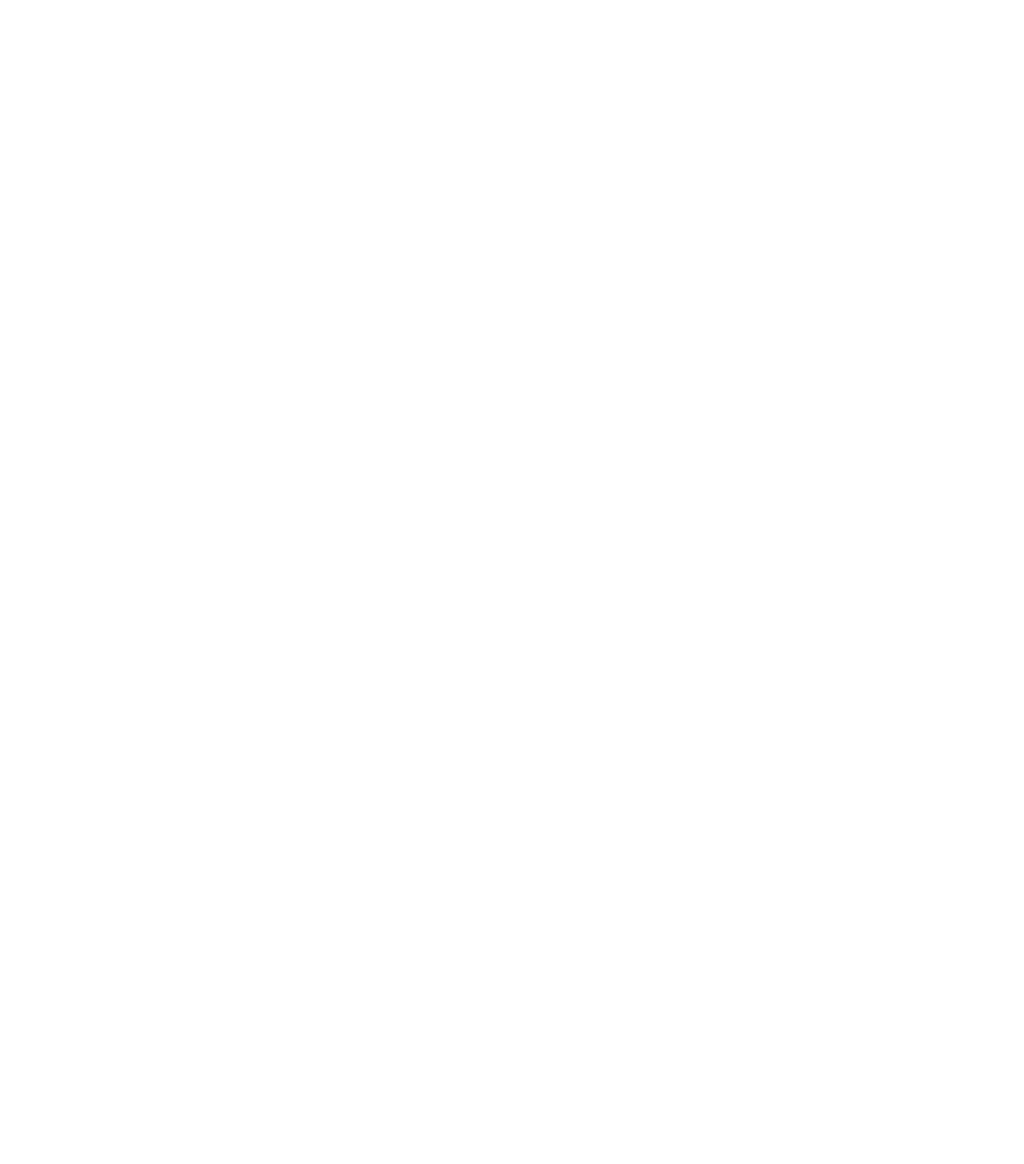
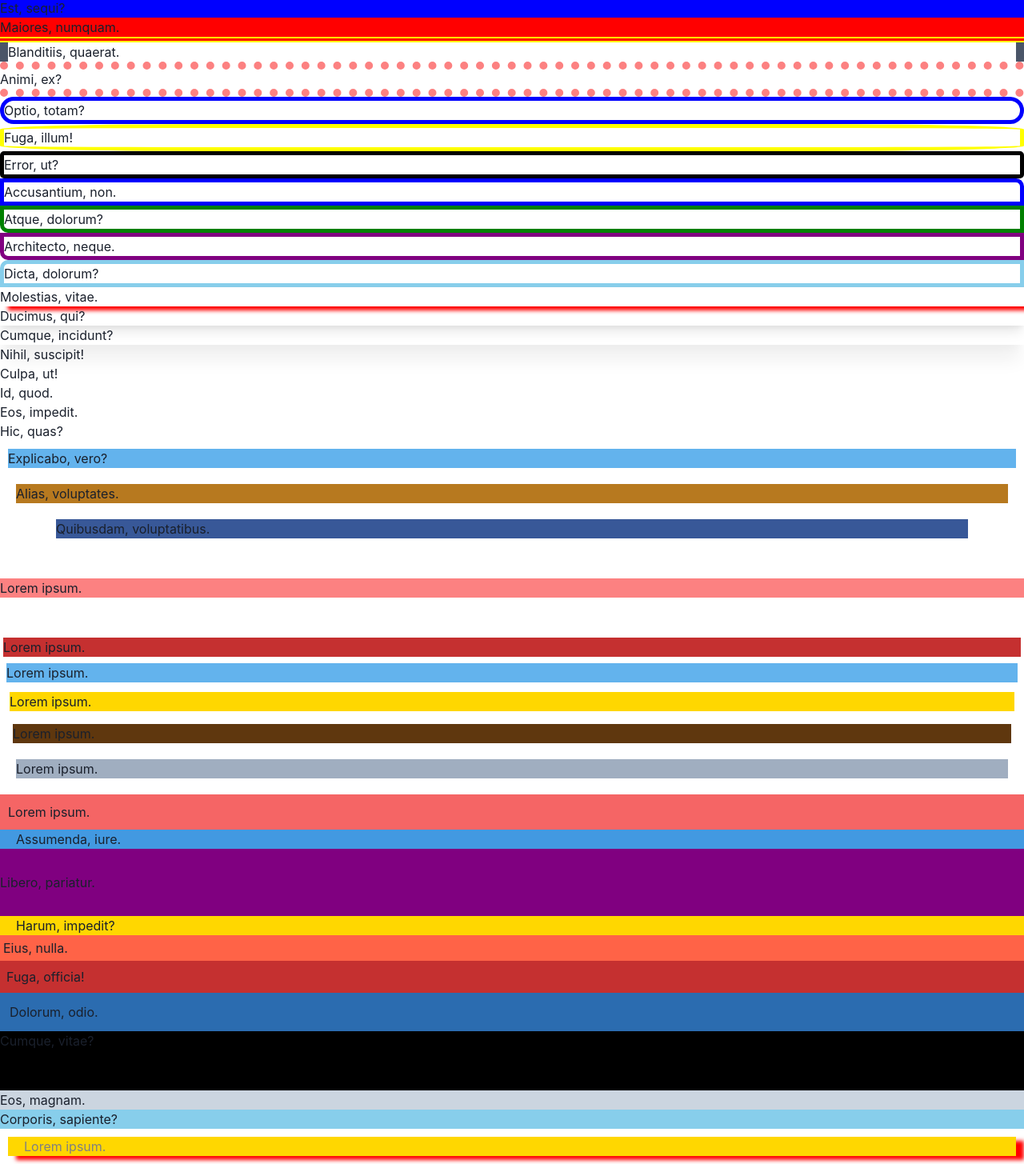
Before and after one commit to Seunggyo/react20231031, a React (Create React App) app: page / in a window 1280 px wide. Shown: the part 30-1485 px from the top of the page at 80% size. Before the commit the page ends 800 px from the top, so only its background shows below. Built offline with nearby package versions, Linux system fonts and the light colour scheme.

Commit message:
padding margin

```diff
--- a/src/App.js
+++ b/src/App.js
@@ -1,5 +1,121 @@
+import { Box } from "@chakra-ui/react";
+
 function App() {
-  return <></>;
+  return (
+    <>
+      <Box bg="gold" border="1px solid purple">
+        Lorem ipsum.
+      </Box>
+      <Box bg={"blue"} borderTop={"2px dotted green"}>
+        Est, sequi?
+      </Box>
+      <Box bg={"red"} borderBottom={"7px double yellow"}>
+        Maiores, numquam.
+      </Box>
+      <Box borderX={"10px solid"} borderColor={"gray.600"}>
+        Blanditiis, quaerat.
+      </Box>
+      <Box borderY={"10px dotted"} borderColor={"red.300"}>
+        Animi, ex?
+      </Box>
+      <Box border={"5px solid blue"} borderRadius={"30px"}>
+        Optio, totam?
+      </Box>
+      <Box border={"5px solid yellow"} borderRadius={"20%"}>
+        Fuga, illum!
+      </Box>
+      <Box border={"5px solid black"} borderRadius={5}>
+        Error, ut?
+      </Box>
+      <Box border={"5px solid blue"} borderTopRightRadius={10}>
+        Accusantium, non.
+      </Box>
+      <Box border={"5px solid green"} borderBottomLeftRadius={10}>
+        Atque, dolorum?
+      </Box>
+      <Box border={"5px solid purple"} borderBottomLeftRadius={10}>
+        Architecto, neque.
+      </Box>
+      <Box border={"5px solid skyblue"} borderTopLeftRadius={10}>
+        Dicta, dolorum?
+      </Box>
+      <Box boxShadow={"10px 5px 5px red"}>Molestias, vitae.</Box>
+      <Box shadow={"lg"}>Ducimus, qui?</Box>
+      <Box shadow={"xl"}>Cumque, incidunt?</Box>
+      <Box>Nihil, suscipit!</Box>
+      <Box>Culpa, ut!</Box>
+      <Box>Id, quod.</Box>
+      <Box>Eos, impedit.</Box>
+      <Box>Hic, quas?</Box>
+
+      <Box bg={"blue.300"} m={"10px"}>
+        Explicabo, vero?
+      </Box>
+      <Box bg={"yellow.600"} m={"20px"}>
+        Alias, voluptates.
+      </Box>
+      <Box bg={"facebook.500"} mx={"70px"}>
+        Quibusdam, voluptatibus.
+      </Box>
+      <Box bg="red.300" my="50px">
+        Lorem ipsum.
+      </Box>
+      <Box bg="red.600" m="1">
+        Lorem ipsum.
+      </Box>
+      <Box bg="blue.300" m="2">
+        Lorem ipsum.
+      </Box>
+      <Box bg="gold" m={3}>
+        Lorem ipsum.
+      </Box>
+      <Box bg="yellow.900" m="4">
+        Lorem ipsum.
+      </Box>
+      <Box bg="gray.400" m="5">
+        Lorem ipsum.
+      </Box>
+      <Box bg="red.400" p={"10px"}>
+        Lorem ipsum.
+      </Box>
+      <Box bg="blue.400" px={"20px"}>
+        Assumenda, iure.
+      </Box>
+      <Box bg="purple" py={"30px"}>
+        Libero, pariatur.
+      </Box>
+      <Box bg="gold" pl={"20px"}>
+        Harum, impedit?
+      </Box>
+      <Box bg="tomato" p={1}>
+        Eius, nulla.
+      </Box>
+      <Box bg="red.600" p={2}>
+        Fuga, officia!
+      </Box>
+      <Box bg="blue.600" p={3}>
+        Dolorum, odio.
+      </Box>
+      <Box bg="black" pb={"50px"}>
+        Cumque, vitae?
+      </Box>
+      <Box bg="gray.300" pr={"100px"}>
+        Eos, magnam.
+      </Box>
+      <Box bg="skyblue">Corporis, sapiente?</Box>
+      <div
+        style={{
+          margin: "10px",
+          backgroundColor: "gold",
+          color: "gray",
+          paddingLeft: "20px",
+          boxShadow: "10px 5px 5px red",
+        }}
+      >
+        Lorem ipsum.
+      </div>
+    </>
+  );
 }
 
 export default App;
```
